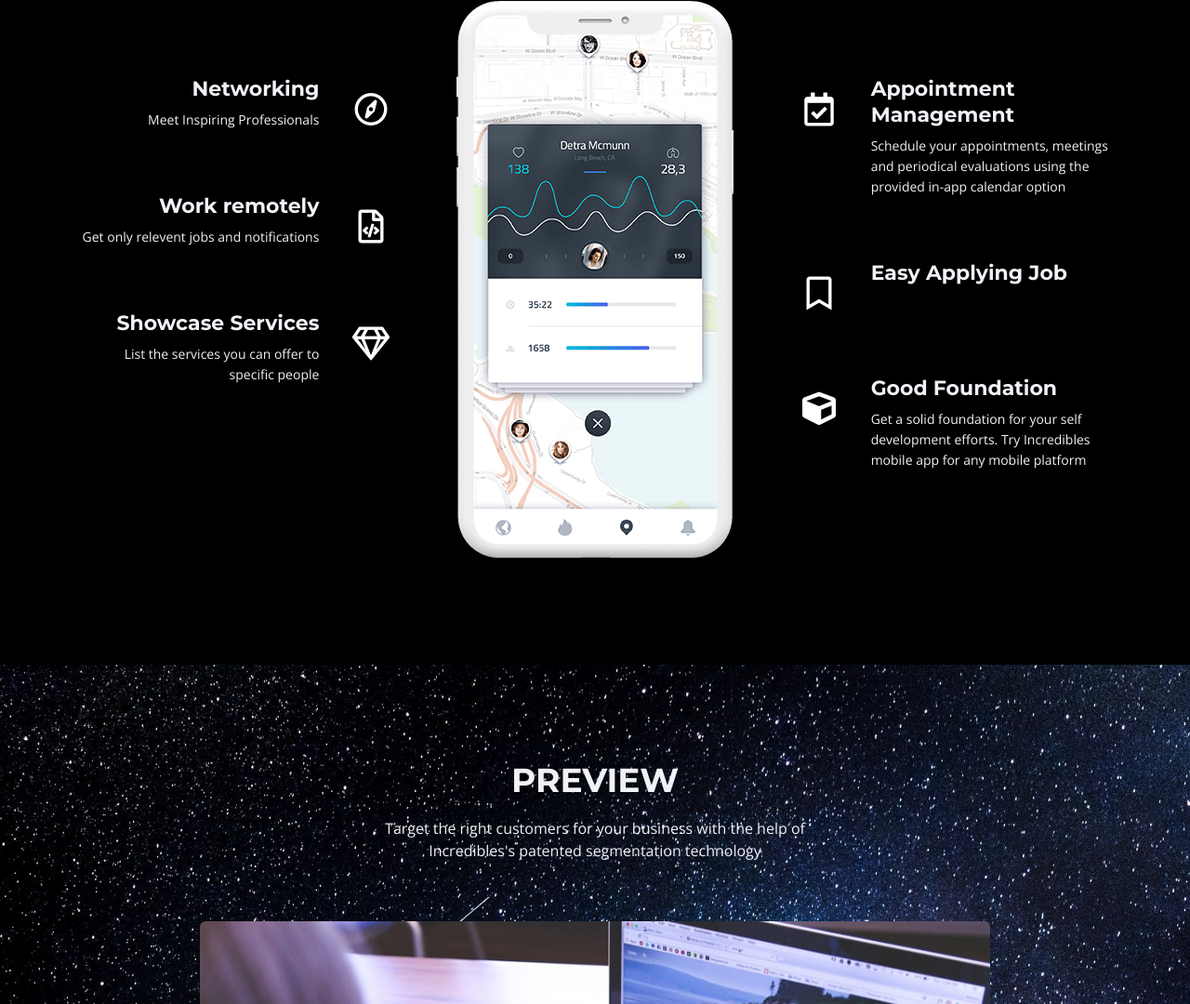
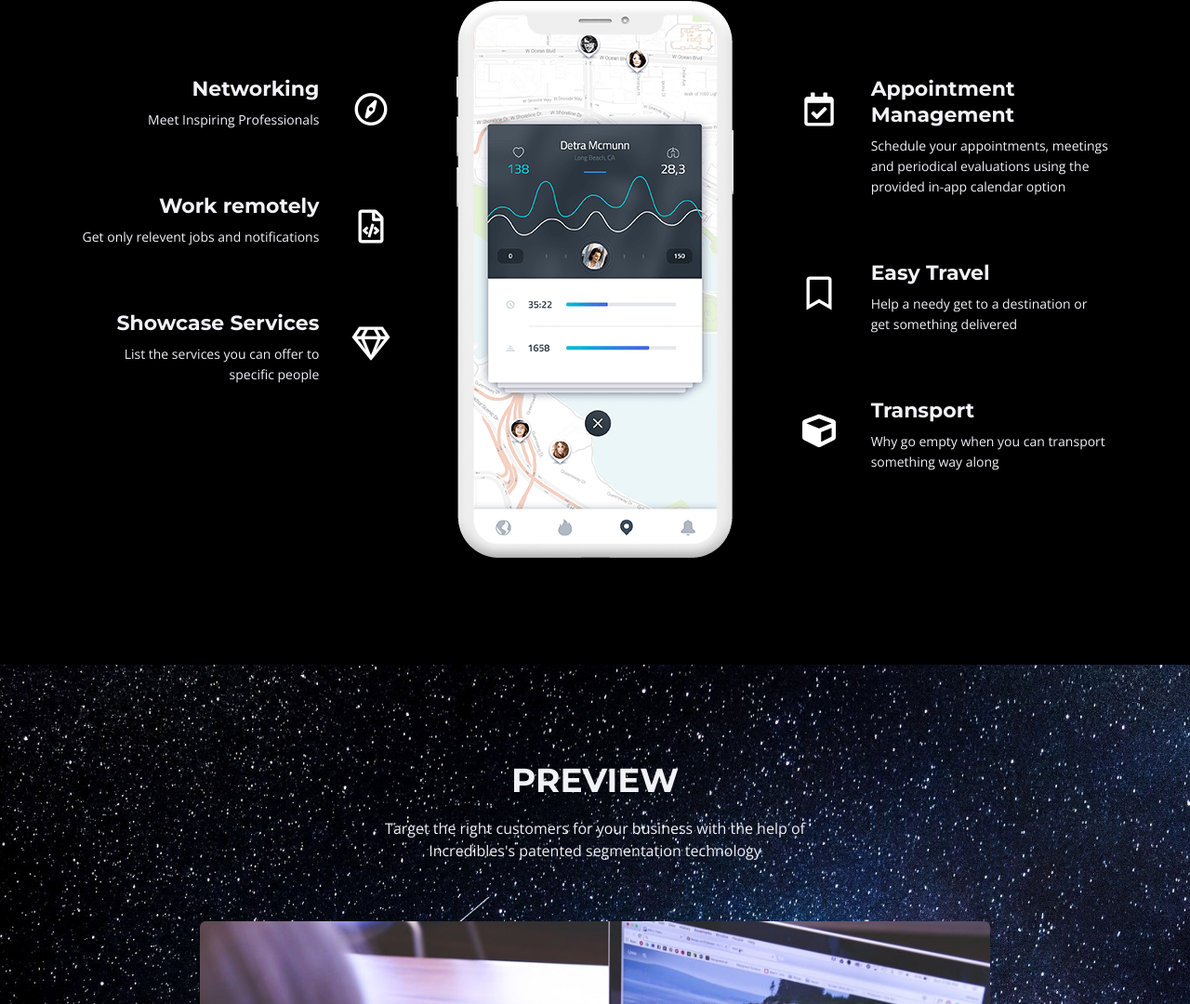
Before and after one commit to Ambivert-technologies/Incredibles, a plain HTML site: page index.html in a window 1280 px wide. Shown: the part 1704-2784 px from the top of the page at 93% size. Drawn offline with nearby package versions, Linux system fonts and the light colour scheme.

Commit message:
Update index.html

```diff
--- a/index.html
+++ b/index.html
@@ -329,8 +329,8 @@
                                                 <i class="far fa-bookmark"></i>
                                             </div>
                                             <div class="text-wrapper">
-                                                <h4 class="card-title">Easy Applying Job</h4>
-                                                <p></p>
+                                                <h4 class="card-title">Easy Travel</h4>
+                                                <p>Help a needy get to a destination or get something delivered</p>
                                             </div>
                                         </div>
                                     </div>
@@ -340,8 +340,8 @@
                                                 <i class="fas fa-cube"></i>
                                             </div>
                                             <div class="text-wrapper">
-                                                <h4 class="card-title">Good Foundation</h4>
-                                                <p>Get a solid foundation for your self development efforts. Try Incredibles mobile app for any mobile platform</p>
+                                                <h4 class="card-title">Transport</h4>
+                                                <p>Why go empty when you can transport something way along</p>
                                             </div>
                                         </div>
                                     </div>
```
